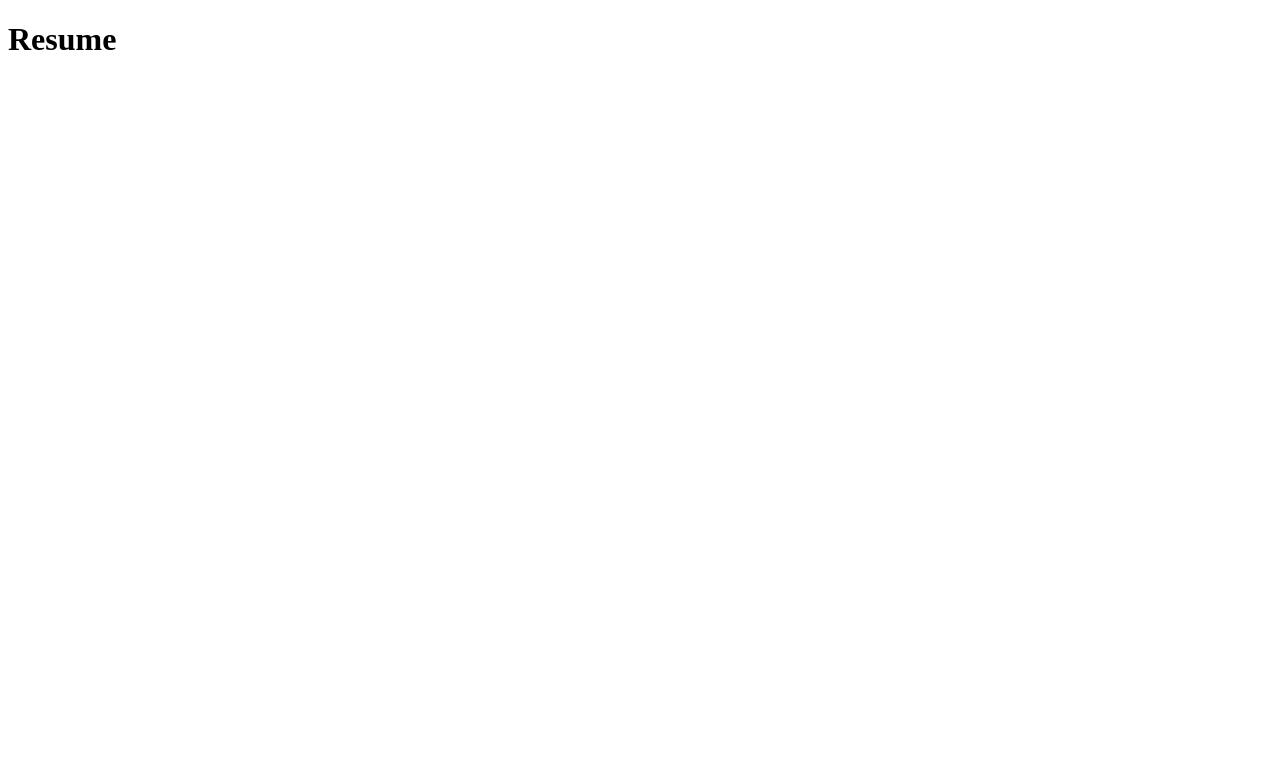
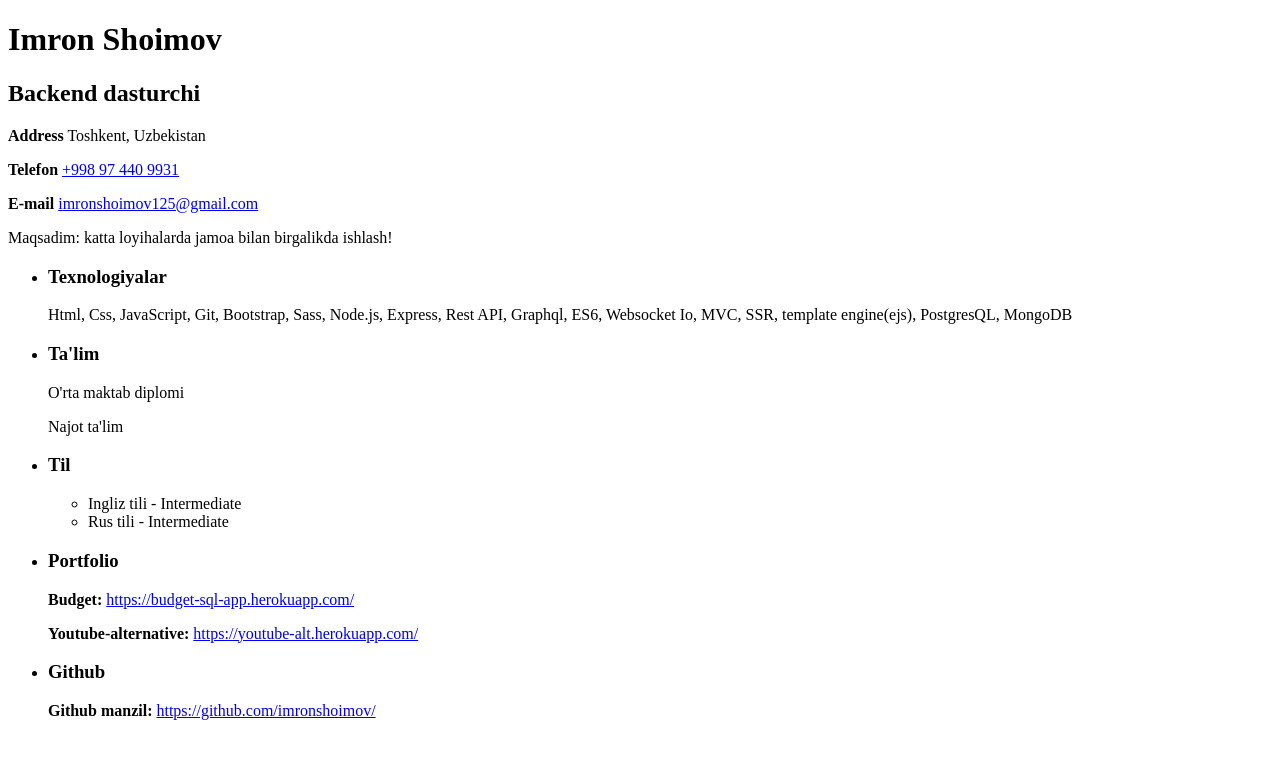
Before and after one commit to imronshoimov/Resume-file-to-pdf, a website: page src/views/index.html in a window 1280 px wide. Drawn offline with Linux system fonts and the light colour scheme.

Commit message:
html file

```diff
--- a/src/public/css/style.css
+++ b/src/public/css/style.css
@@ -0,0 +1,3 @@
+:root {
+    --main-color: #576d7b;
+}
--- a/src/views/index.html
+++ b/src/views/index.html
@@ -8,6 +8,56 @@
     <link rel="stylesheet" href="/css/style.css">
 </head>
 <body>
-    <h1>Resume</h1>
+    <header>
+        <h1>Imron Shoimov</h1>
+        <h2>Backend dasturchi</h2>
+        <p>
+            <strong>Address</strong> Toshkent, Uzbekistan
+        </p>
+        <p>
+            <strong>Telefon</strong> <a href="to:+997974409931">+998 97 440 9931</a>
+        </p>
+        <p>
+            <strong>E-mail</strong> <a href="mailto:imronshoimov125@gmail.com">imronshoimov125@gmail.com</a>
+        </p>
+    </header>
+    <section>
+        <p>Maqsadim: katta loyihalarda jamoa bilan birgalikda ishlash!</p>
+        <ul>
+            <li>
+                <h3>Texnologiyalar</h3>
+                <p>
+                    Html, Css, JavaScript, Git, Bootstrap, Sass, Node.js, Express, Rest API, Graphql, ES6, Websocket Io, MVC, SSR, template engine(ejs), PostgresQL, MongoDB
+                </p>
+            </li>
+            <li>
+                <h3>Ta'lim</h3>
+                <p>O'rta maktab diplomi</p>
+                <p>
+                    Najot ta'lim
+                </p>
+            </li>
+            <li>
+                <h3>Til</h3>
+                <ul>
+                    <li>Ingliz tili - Intermediate</li>
+                    <li>Rus tili - Intermediate</li>
+                </ul>
+            </li>
+            <li>
+                <h3>Portfolio</h3>
+                <p>
+                    <strong>Budget:</strong> <a target="__blank" href="https://budget-sql-app.herokuapp.com/">https://budget-sql-app.herokuapp.com/</a>
+                </p>
+                <p>
+                    <strong>Youtube-alternative:</strong> <a target="__blank" href="https://youtube-alt.herokuapp.com/">https://youtube-alt.herokuapp.com/</a>
+                </p>
+            </li>
+            <li>
+                <h3>Github</h3>
+                <strong>Github manzil:</strong> <a target="__blank" href="https://github.com/imronshoimov">https://github.com/imronshoimov/</a>
+            </li>
+        </ul>
+    </section>
 </body>
 </html>
```
